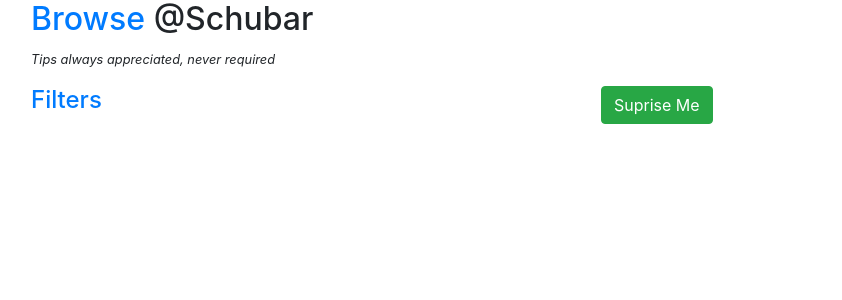
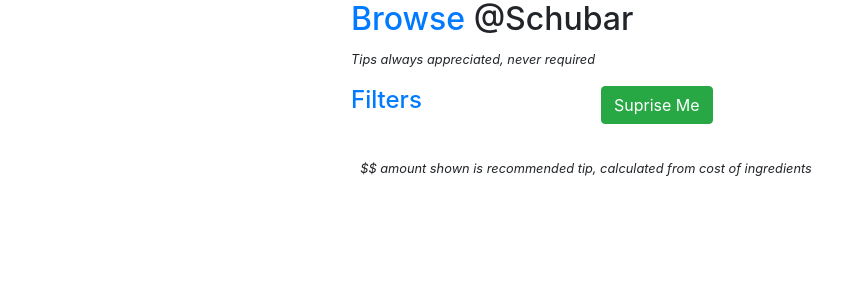
Before and after one commit to twschum/mix-mind, a Flask app: template templates/browse.html in a window 1280 px wide. Shown: the top 300 px of the page, without its empty margins (54-896 px from the left). Run offline with Flask 2, Linux system fonts and the light colour scheme; the template is opened without the code that fills it: values that come from a table or form of the project are taken from there, others are empty; parts of the project's set-up code (start-up, migrations or seed data) failed here and were passed over; some libraries are stand-ins or nearby versions.

```diff
--- a/templates/browse.html
+++ b/templates/browse.html
@@ -3,7 +3,7 @@
 {{ header("Schubar Recipe Selector") }}
 
 	<!-- Main form -->
-	<div class="container" style="padding-bottom:15px">
+	<div class="container" style="padding-bottom:15px; max-width:500px">
 		{% from "_formhelpers.html" import render_field %}
 		<h2><a href="/">Browse</a> @Schubar</h2>
 		<p><em><small>Tips always appreciated, never required</small></em></p>
@@ -38,8 +38,9 @@
 			<input type="submit" name="apply-menu" class="btn btn-success" value="Apply"></input>
 			</div><!-- filters -->
 		</form>
-	</div><!-- container -->
+	</div><!-- header container -->
 
+<div class="container" style="padding-right:0px; padding-left:0px;">
 	<!-- Show flashed messaged -->
 	{% with messages = get_flashed_messages(with_categories=true) %}
 	{% if messages %}
@@ -60,11 +61,9 @@
 	{% endif %}
 	{% endwith %}
 
-
 	<!-- Result recipes -->
 	{% if recipes %}
 	<div class="container">
-				<h3>Recipes</h3>
 		<div class="row">
 		{% for recipe in recipes %}
 			{% if form.examples.data %}
@@ -79,6 +78,7 @@
 		{% endif %}
 	</div><!-- container -->
 
+	<p><center><em><small>$$ amount shown is recommended tip, calculated from cost of ingredients</small></em></center></p>
+</div> <!-- message + recipes container -->
 
-			</div> <!-- top level container -->
 {{ footer() }}
```
Lines whose indentation alone changed are shown as unchanged.
